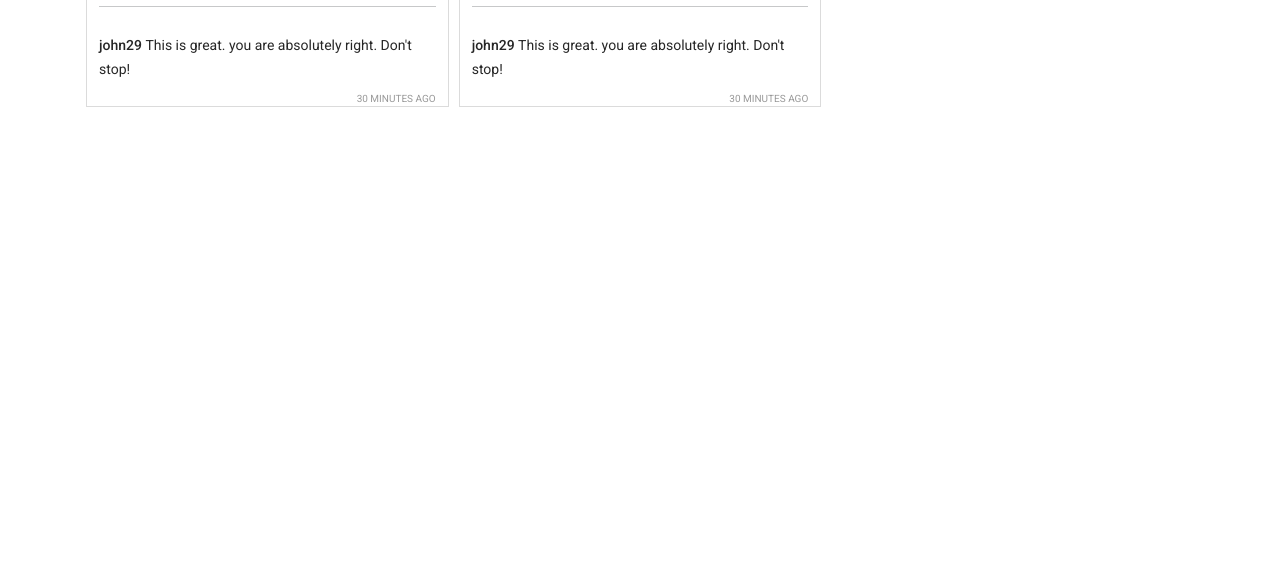
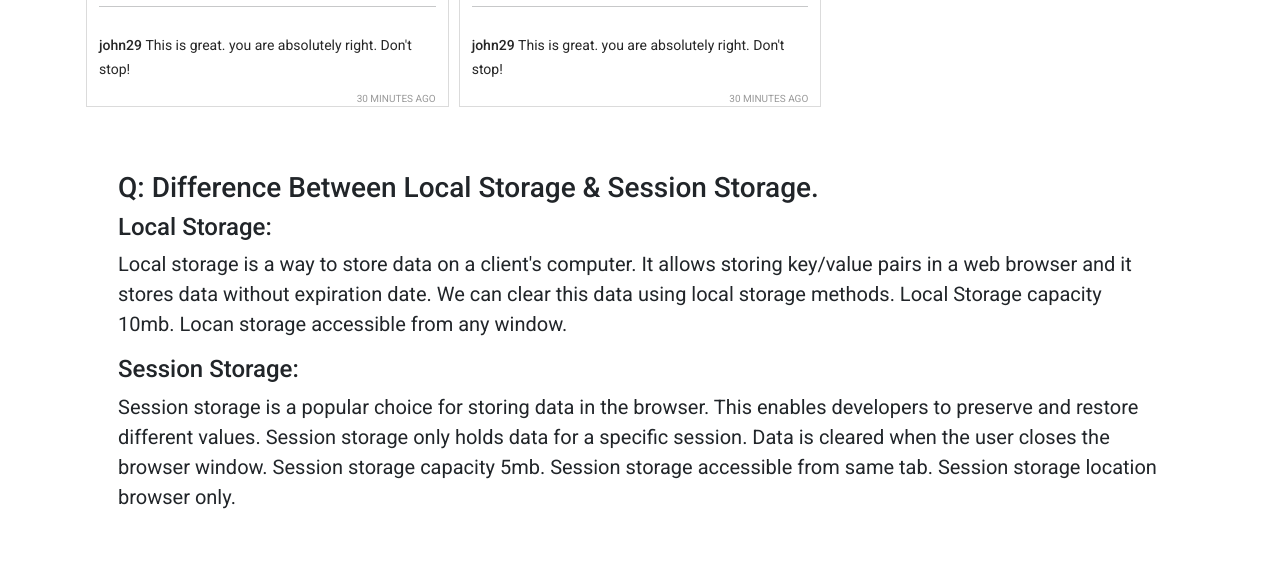
Before and after one commit to MuhammadBorhan/insta-shohor-MuhammadBorhan, a plain HTML site: page index.html in a window 1280 px wide. Shown: the part 1425-2001 px from the top of the page. Before the commit the page ends 1548 px from the top, so only its background shows below. Drawn offline with nearby package versions, Linux system fonts and the light colour scheme.

Commit message:
local vs session storage done

```diff
--- a/index.html
+++ b/index.html
@@ -57,6 +57,23 @@
             <h1>Reported posts</h1>
         </div>
     </main>
+    <section class="container p-5">
+        <article>
+            <h3>Q: Difference Between Local Storage & Session Storage.</h3>
+            <h4>Local Storage:</h4>
+            <p class="fs-5">Local storage is a way to store data on a client's computer. It allows storing key/value
+                pairs in a web
+                browser and it stores data without expiration date. We can clear this data using local storage methods.
+                Local Storage capacity 10mb. Locan storage accessible from any window.
+            </p>
+            <h4>Session Storage:</h4>
+            <p class="fs-5">Session storage is a popular choice for storing data in the browser. This enables developers
+                to preserve
+                and restore different values. Session storage only holds data for a specific session. Data is cleared
+                when the user closes the browser window. Session storage capacity 5mb. Session storage accessible from
+                same tab. Session storage location browser only.</p>
+        </article>
+    </section>
     <footer></footer>
 
     <!-- add javascript  file  -->
```
